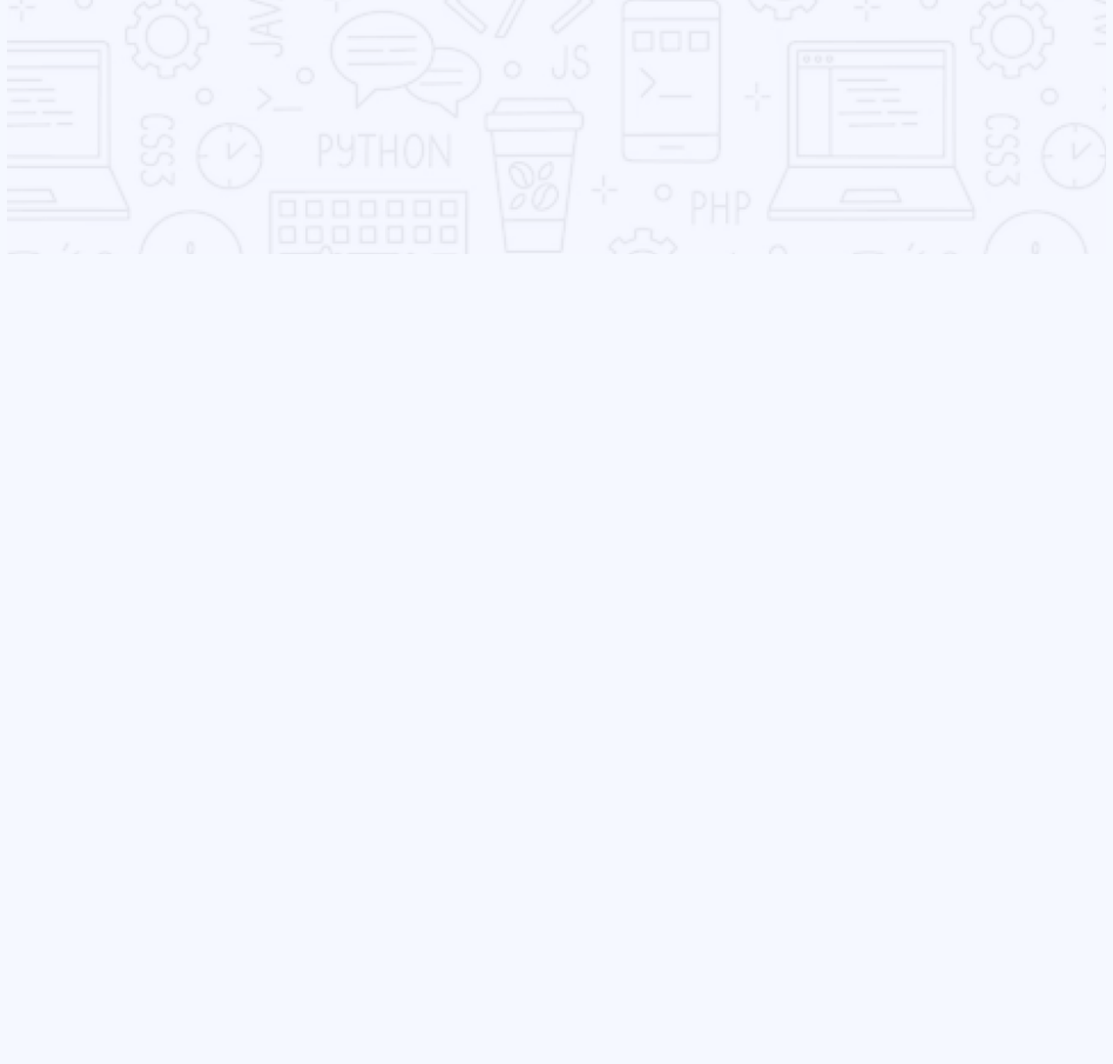
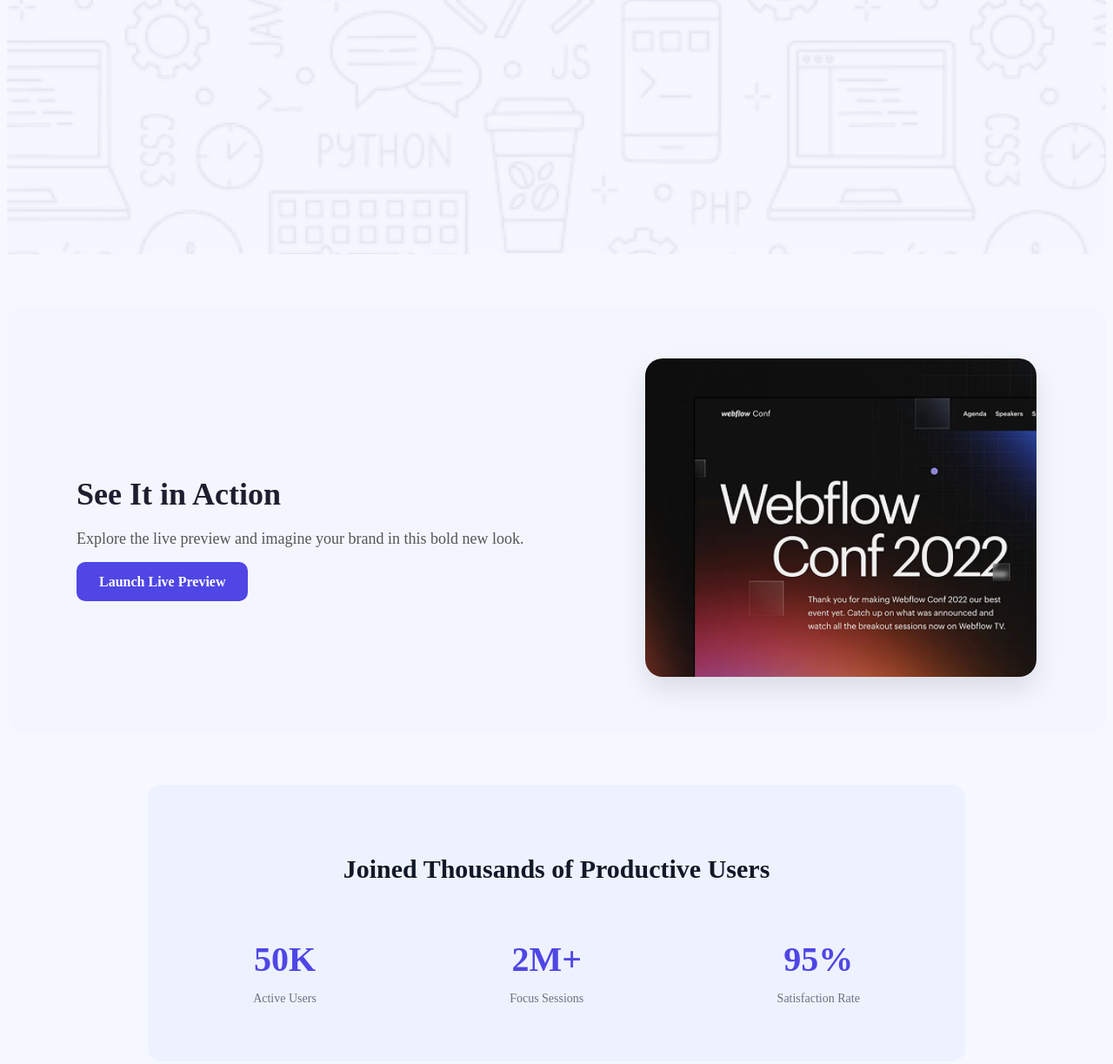
Before and after one commit to Ma-Ruman/trm-agency-company, a plain HTML site: page index.html in a window 1280 px wide. Shown: the part 596-1819 px from the top of the page at 87% size. Before the commit the page ends 896 px from the top, so only its background shows below. Drawn offline with Linux system fonts and the light colour scheme.

Commit message:
Added Action and Stats Section

```diff
--- a/Assets/styles/style.css
+++ b/Assets/styles/style.css
@@ -76,3 +76,96 @@
   box-shadow: 0 0 10px #4f46e5;
   transition: all 0.3s ease-in-out;
 }
+
+
+/* Action Section*/
+
+.see-action {
+  display: flex;
+  align-items: center;
+  justify-content: space-between;
+  background-color: #f4f6ff;
+  padding: 60px 80px;
+  border-radius: 20px;
+  margin: 60px auto;
+  max-width: 1200px;
+  gap: 40px;
+}
+
+.see-left {
+  max-width: 50%;
+}
+
+.see-left h2 {
+  font-size: 36px;
+  font-weight: 700;
+  margin-bottom: 20px;
+  color: #1e1e2f;
+}
+
+.see-left p {
+  font-size: 18px;
+  color: #555;
+  margin-bottom: 30px;
+}
+
+.preview-btn {
+  background-color: #4f46e5;
+  color: #fff;
+  padding: 14px 26px;
+  border-radius: 10px;
+  text-decoration: none;
+  font-weight: 600;
+  transition: background-color 0.3s ease;
+}
+
+.preview-btn:hover {
+   background-color: transparent;
+  border: 2px solid #4f46e5;
+  color: #4f46e5;
+  box-shadow: 0 0 10px #4f46e5;
+  transition: all 0.3s ease-in-out;
+}
+
+.see-right img {
+  width: 450px;
+  border-radius: 20px;
+  box-shadow: 0 15px 30px rgba(0,0,0,0.1);
+}
+
+
+/* Stats Section*/
+
+.stats {
+  background-color: #eef2ff;
+  padding: 50px 20px;
+  border-radius: 15px;
+  text-align: center;
+  margin: 40px auto;
+  max-width: 900px;
+}
+
+.stats h3 {
+  font-size: 30px;
+  font-weight: 600px;
+  margin-bottom: 30px;
+  color: #111827;
+}
+
+.stats-items {
+  display: flex;
+  justify-content: space-around;
+  flex-wrap: wrap;
+  gap: 20px;
+}
+
+.stat h2 {
+  font-size: 40px;
+  color: #4f46e5;
+  margin-bottom: 8px;
+}
+
+.stat p {
+  font-size: 14px;
+  color: #6b7280;
+}
--- a/index.html
+++ b/index.html
@@ -21,5 +21,40 @@
   </div>
 </header>
 
+<main>
+ <!-- See It in Action Section -->
+<section class="see-action">
+  <div class="see-left">
+    <h2>See It in Action</h2>
+    <p>Explore the live preview and imagine your brand in this bold new look.</p>
+    <a href="#" class="preview-btn">Launch Live Preview</a>
+  </div>
+  <div class="see-right">
+    <img src="Assets/wc-mini.png" alt="Webflow Conf 2022 Preview">
+  </div>
+</section>
+      <!--Stats-- Section-->
+
+      <section class="stats">
+  <div class="container">
+    <h3>Joined Thousands of Productive Users</h3>
+    <div class="stats-items">
+      <div class="stat">
+        <h2>50K</h2>
+        <p>Active Users</p>
+      </div>
+      <div class="stat">
+        <h2>2M+</h2>
+        <p>Focus Sessions</p>
+      </div>
+      <div class="stat">
+        <h2>95%</h2>
+        <p>Satisfaction Rate</p>
+      </div>
+    </div>
+  </div>
+
+</main>
+
 </body>
 </html>
```
